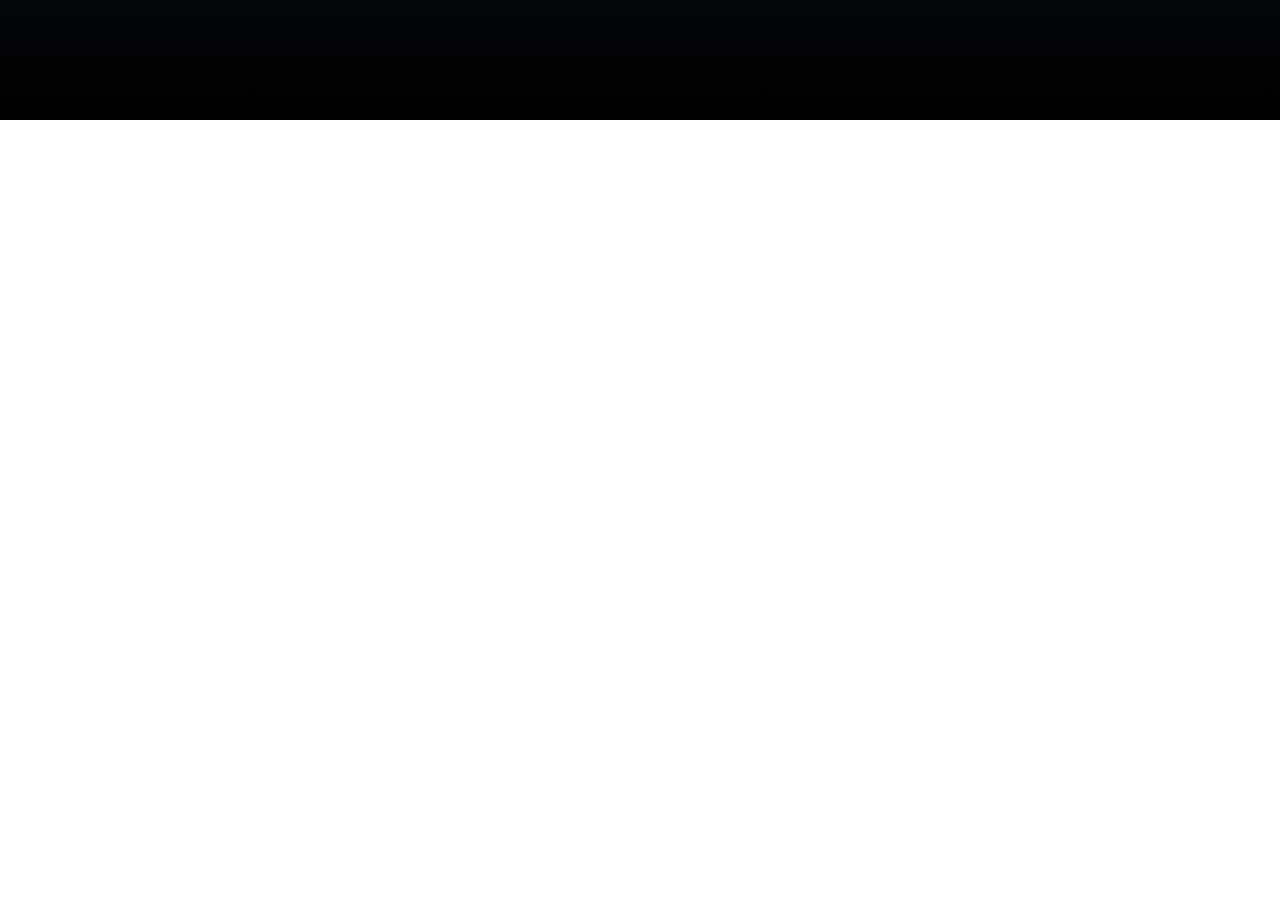
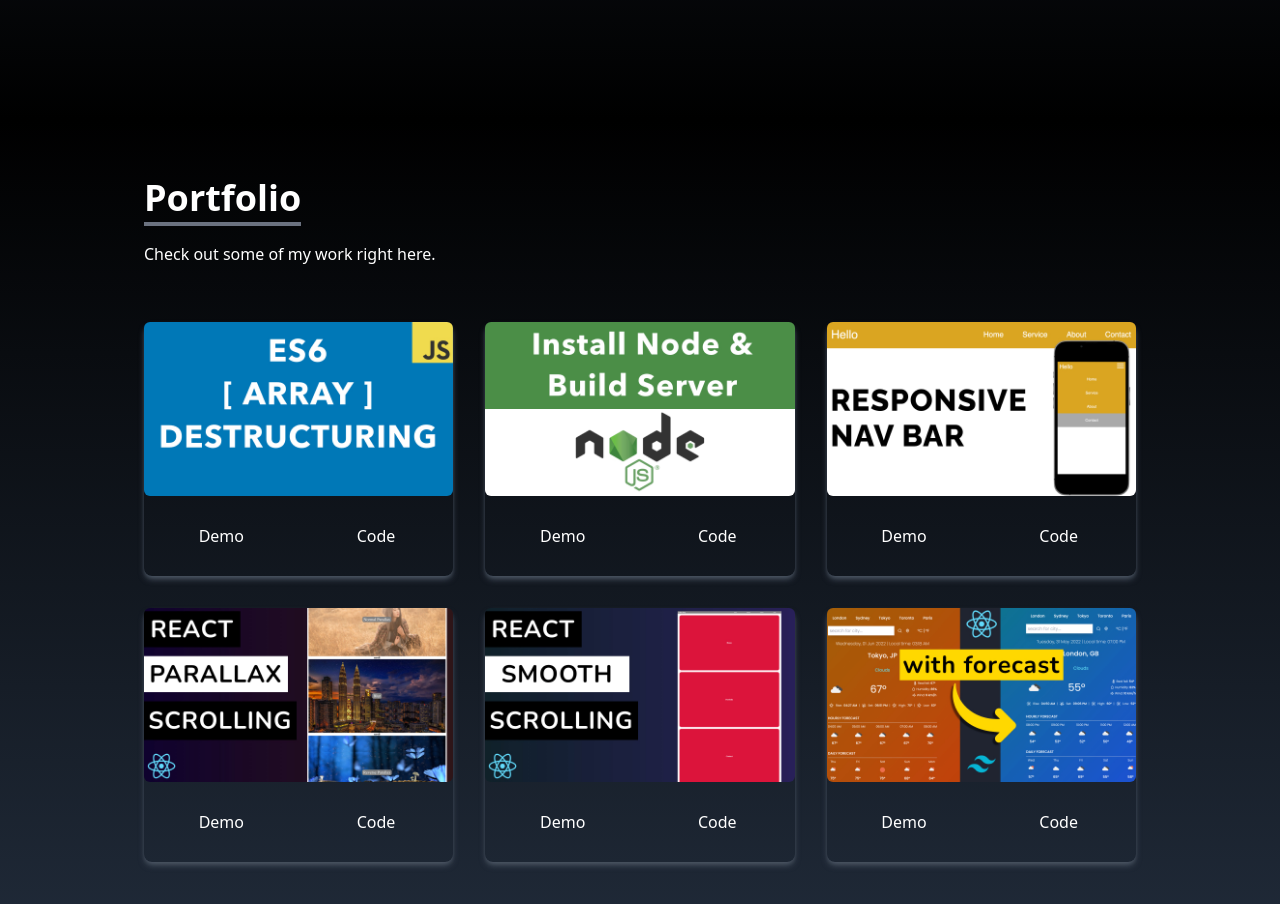
Before and after one commit to Sohelrana2815/sohel-rana-portfolio, a React (Vite) app: page / in a window 1280 px wide. Shown: the part 1480-2384 px from the top of the page. Before the commit the page ends 1600 px from the top, so only its background shows below. Built offline with nearby package versions, Linux system fonts and the light colour scheme.

Commit message:
make portfolio section

```diff
--- a/src/Components/Portfolio/Portfolio.jsx
+++ b/src/Components/Portfolio/Portfolio.jsx
@@ -1,12 +1,74 @@
+import arrayDestruct from "../../assets/portfolio/arrayDestruct.jpg";
+import installNode from "../../assets/portfolio/installNode.jpg";
+import navbar from "../../assets/portfolio/navbar.jpg";
+import reactParallax from "../../assets/portfolio/reactParallax.jpg";
+import reactSmooth from "../../assets/portfolio/reactSmooth.jpg";
+import reactWeather from "../../assets/portfolio/reactWeather.jpg";
+const Portfolio = () => {
+  const portfolios = [
+    {
+      id: 1,
+      src: arrayDestruct,
+    },
+    {
+      id: 2,
+      src: installNode,
+    },
+    {
+      id: 3,
+      src: navbar,
+    },
+    {
+      id: 4,
+      src: reactParallax,
+    },
+    {
+      id: 5,
+      src: reactSmooth,
+    },
+    {
+      id: 6,
+      src: reactWeather,
+    },
+  ];
 
-const Portfolio = () => {
-    return (
-        <>
-            <div>
+  return (
+    <>
+      <div
+        name="portfolio"
+        className="bg-gradient-to-b from-black to-gray-800 w-full text-white md:h-screen"
+      >
+        <div className="max-w-screen-lg mx-auto p-4 flex flex-col justify-center w-full h-full">
+          <div className="pb-8">
+            <p className="text-4xl font-bold inline border-b-4  border-gray-500">
+              Portfolio
+            </p>
+            <p className="py-6">Check out some of my work right here.</p>
+          </div>
 
-            </div>
-       </>
-    );
+          <div className="grid sm:grid-cols-2 md:grid-cols-3 gap-8 px-12  sm:px-0">
+            {portfolios.map(({ id, src }) => (
+              <div key={id} className="shadow-md shadow-gray-600 rounded-lg">
+                <img
+                  src={src}
+                  alt=""
+                  className="rounded-md duration-200 hover:scale-105"
+                />
+                <div className="flex items-center justify-center">
+                  <button className="w-1/2  px-6 py-3 m-4 duration-200 hover:scale-105">
+                    Demo
+                  </button>
+                  <button className="w-1/2  px-6 py-3 m-4 duration-200 hover:scale-105">
+                    Code
+                  </button>
+                </div>
+              </div>
+            ))}
+          </div>
+        </div>
+      </div>
+    </>
+  );
 };
 
 export default Portfolio;
```
